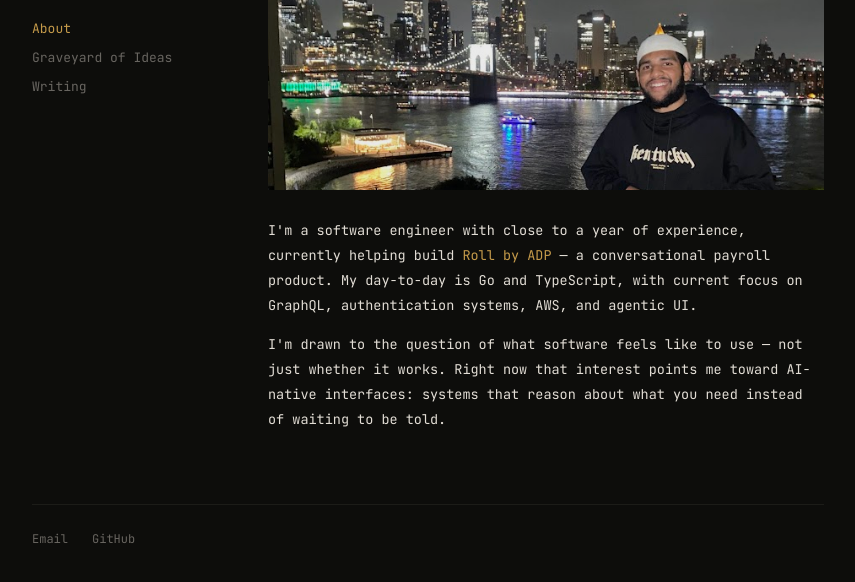
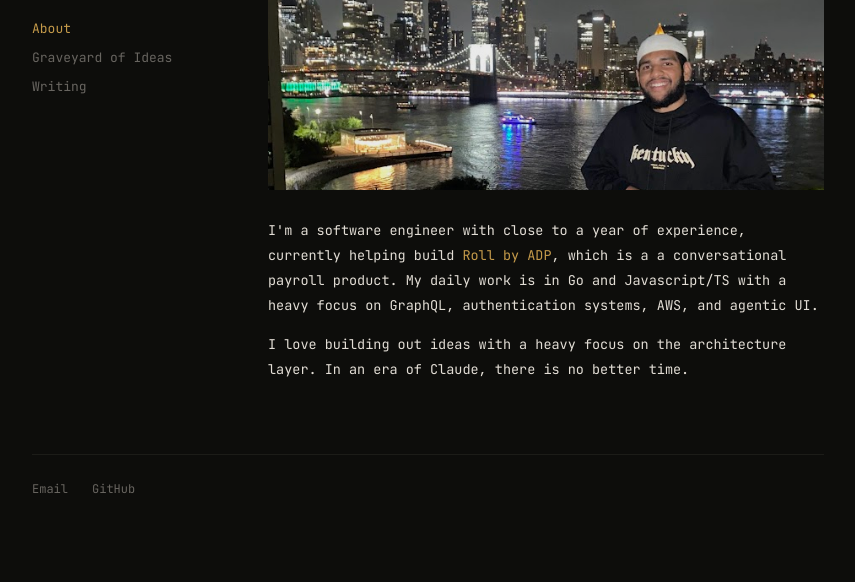
Before and after one commit to rayyansarkhot/rayyansarkhot.github.io, a plain HTML site: page index.html in a window 1280 px wide. Shown: the part 126-708 px from the top of the page, without its empty margins (212-1067 px from the left). Drawn offline with Linux system fonts and the light colour scheme.

Commit message:
Update about bio copy

```diff
--- a/index.html
+++ b/index.html
@@ -31,14 +31,13 @@
         <img src="me.jpg" alt="Rayyan Sarkhot" class="about-photo">
         <p>
           I'm a software engineer with close to a year of experience, currently helping build
-          <a href="https://www.rollbyadp.com/" target="_blank" rel="noopener">Roll by ADP</a> &mdash;
-          a conversational payroll product. My day-to-day is Go and TypeScript, with current
+          <a href="https://www.rollbyadp.com/" target="_blank" rel="noopener">Roll by ADP</a>, which is a
+          a conversational payroll product. My daily work is in Go and Javascript/TS with a heavy
           focus on GraphQL, authentication systems, AWS, and agentic UI.
         </p>
         <p>
-          I'm drawn to the question of what software feels like to use &mdash; not just whether
-          it works. Right now that interest points me toward AI-native interfaces: systems that
-          reason about what you need instead of waiting to be told.
+          I love building out ideas with a heavy focus on the architecture layer. In an era of Claude,
+          there is no better time.
         </p>
       </div>
 
```
